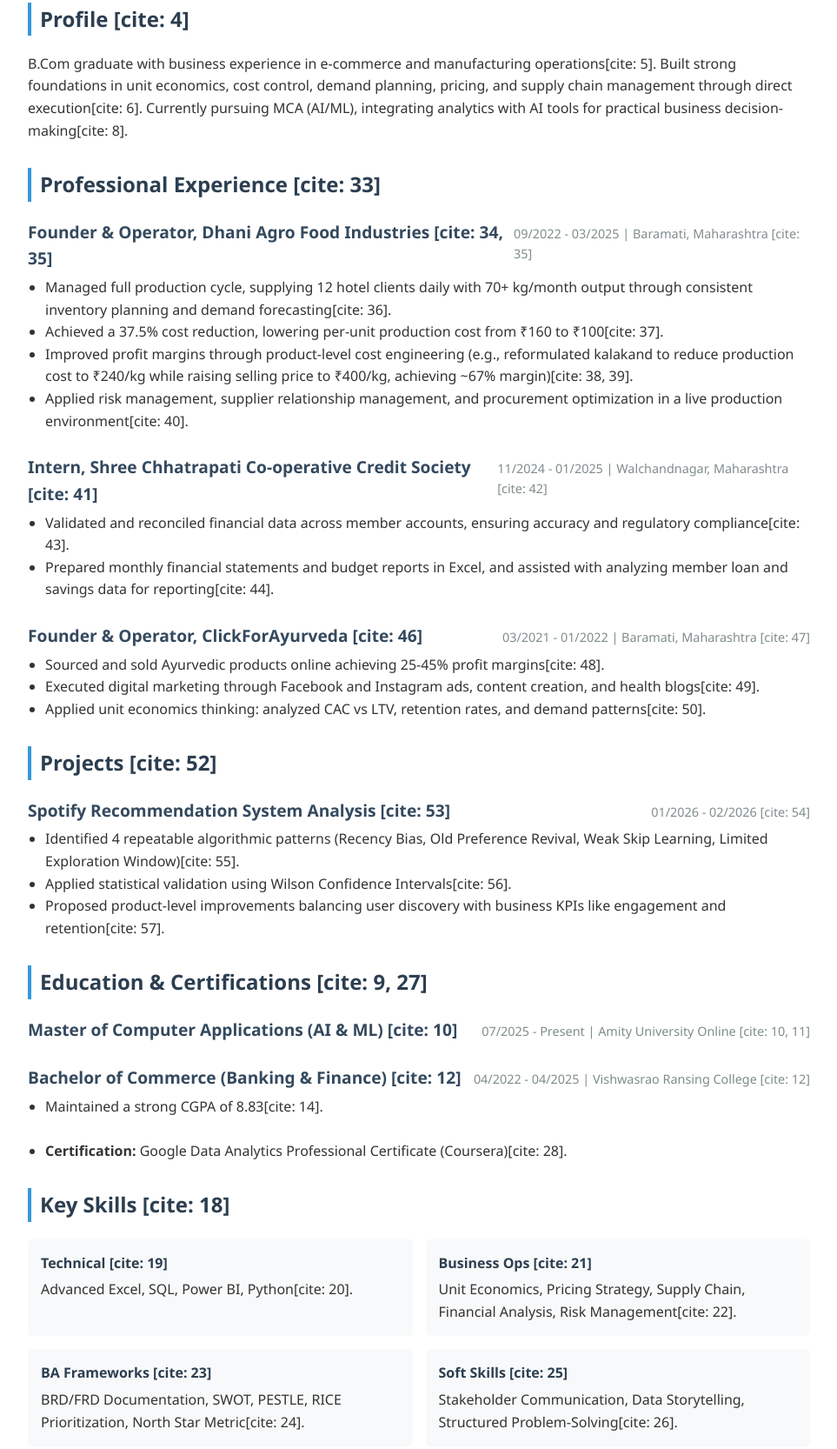
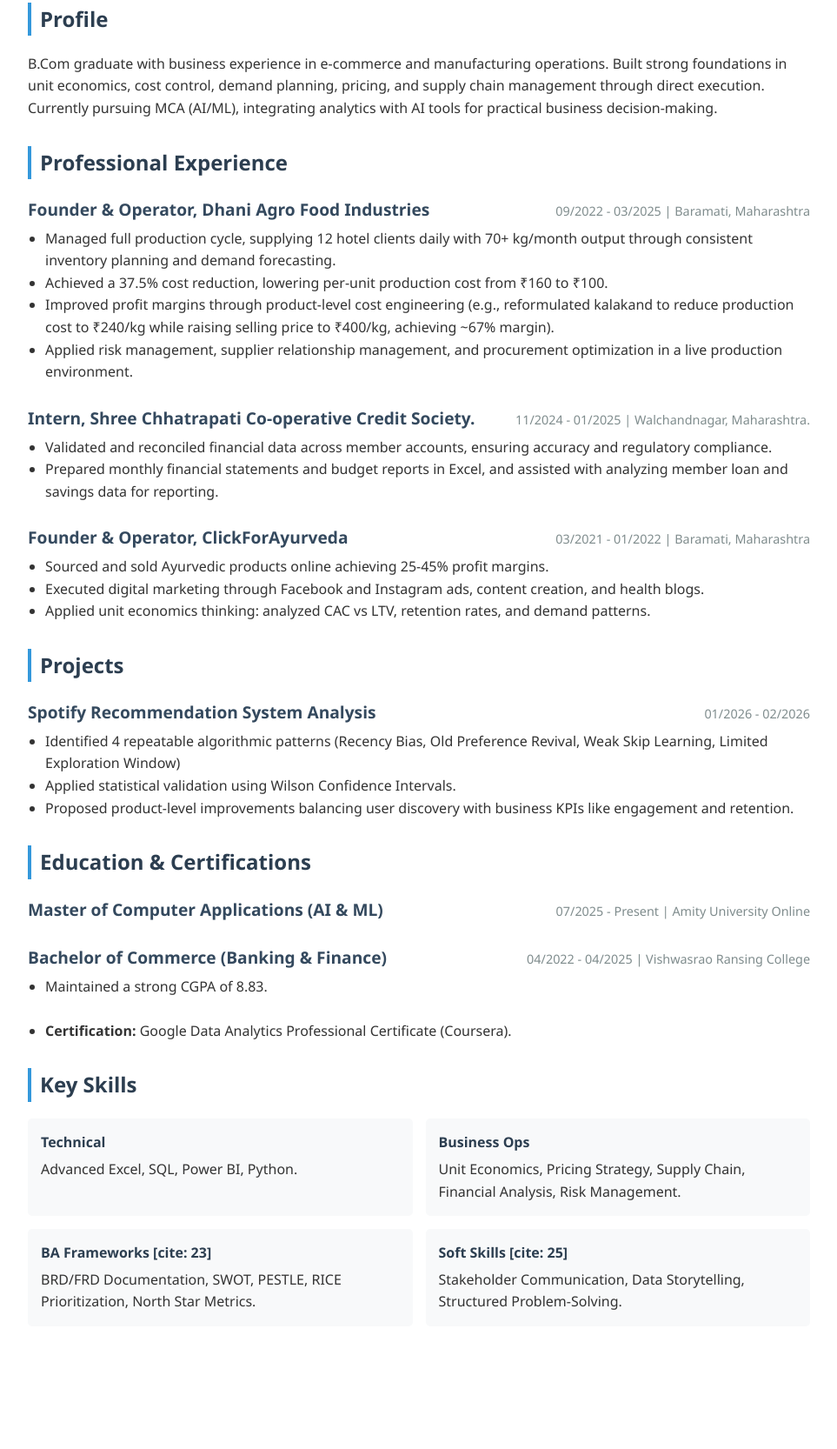
Before and after one commit to Yashraj-arch/yashraj-arch.github.io, a plain HTML site: page index.html in a window 1280 px wide. Shown: the part 277-1943 px from the top of the page at 87% size, without its empty margins (158-1121 px from the left). After the commit the page ends 1842 px from the top, so only its background shows below. Drawn offline with Linux system fonts and the light colour scheme.

Commit message:
Updated 1

```diff
--- a/index.html
+++ b/index.html
@@ -92,115 +92,115 @@
 <body>
     <div class="container">
         <header>
-            <h1>Yashraj Nimbalkar [cite: 1]</h1>
+            <h1>Yashraj Nimbalkar</h1>
             <div class="contact-links">
-                Pune [cite: 2] | yashraj241103@gmail.com [cite: 2] | +91 7517223324 [cite: 2]
+                Pune | yashraj241103@gmail.com | +91 7517223324
                 <br><br>
                 <a href="https://linkedin.com/in/yashraj-arch" target="_blank">LinkedIn </a> |
-                <a href="https://medium.com/@nimbalkaryashraj53" target="_blank">Medium [cite: 3]</a>
+                <a href="https://medium.com/@nimbalkaryashraj53" target="_blank">Medium </a>
             </div>
         </header>
 
         <section>
-            <h2>Profile [cite: 4]</h2>
-            <p>B.Com graduate with business experience in e-commerce and manufacturing operations[cite: 5]. Built strong foundations in unit economics, cost control, demand planning, pricing, and supply chain management through direct execution[cite: 6]. Currently pursuing MCA (AI/ML), integrating analytics with AI tools for practical business decision-making[cite: 8].</p>
+            <h2>Profile </h2>
+            <p>B.Com graduate with business experience in e-commerce and manufacturing operations. Built strong foundations in unit economics, cost control, demand planning, pricing, and supply chain management through direct execution. Currently pursuing MCA (AI/ML), integrating analytics with AI tools for practical business decision-making.</p>
         </section>
 
         <section>
-            <h2>Professional Experience [cite: 33]</h2>
+            <h2>Professional Experience </h2>
 
             <div class="experience-item">
                 <div class="item-header">
-                    <span class="item-title">Founder & Operator, Dhani Agro Food Industries [cite: 34, 35]</span>
-                    <span class="item-meta">09/2022 - 03/2025 | Baramati, Maharashtra [cite: 35]</span>
+                    <span class="item-title">Founder & Operator, Dhani Agro Food Industries </span>
+                    <span class="item-meta">09/2022 - 03/2025 | Baramati, Maharashtra </span>
                 </div>
                 <ul>
-                    <li>Managed full production cycle, supplying 12 hotel clients daily with 70+ kg/month output through consistent inventory planning and demand forecasting[cite: 36].</li>
-                    <li>Achieved a 37.5% cost reduction, lowering per-unit production cost from ₹160 to ₹100[cite: 37].</li>
-                    <li>Improved profit margins through product-level cost engineering (e.g., reformulated kalakand to reduce production cost to ₹240/kg while raising selling price to ₹400/kg, achieving ~67% margin)[cite: 38, 39].</li>
-                    <li>Applied risk management, supplier relationship management, and procurement optimization in a live production environment[cite: 40].</li>
+                    <li>Managed full production cycle, supplying 12 hotel clients daily with 70+ kg/month output through consistent inventory planning and demand forecasting.</li>
+                    <li>Achieved a 37.5% cost reduction, lowering per-unit production cost from ₹160 to ₹100.</li>
+                    <li>Improved profit margins through product-level cost engineering (e.g., reformulated kalakand to reduce production cost to ₹240/kg while raising selling price to ₹400/kg, achieving ~67% margin).</li>
+                    <li>Applied risk management, supplier relationship management, and procurement optimization in a live production environment.</li>
                 </ul>
             </div>
 
             <div class="experience-item">
                 <div class="item-header">
-                    <span class="item-title">Intern, Shree Chhatrapati Co-operative Credit Society [cite: 41]</span>
-                    <span class="item-meta">11/2024 - 01/2025 | Walchandnagar, Maharashtra [cite: 42]</span>
+                    <span class="item-title">Intern, Shree Chhatrapati Co-operative Credit Society.</span>
+                    <span class="item-meta">11/2024 - 01/2025 | Walchandnagar, Maharashtra.</span>
                 </div>
                 <ul>
-                    <li>Validated and reconciled financial data across member accounts, ensuring accuracy and regulatory compliance[cite: 43].</li>
-                    <li>Prepared monthly financial statements and budget reports in Excel, and assisted with analyzing member loan and savings data for reporting[cite: 44].</li>
+                    <li>Validated and reconciled financial data across member accounts, ensuring accuracy and regulatory compliance.</li>
+                    <li>Prepared monthly financial statements and budget reports in Excel, and assisted with analyzing member loan and savings data for reporting.</li>
                 </ul>
             </div>
 
             <div class="experience-item">
                 <div class="item-header">
-                    <span class="item-title">Founder & Operator, ClickForAyurveda [cite: 46]</span>
-                    <span class="item-meta">03/2021 - 01/2022 | Baramati, Maharashtra [cite: 47]</span>
+                    <span class="item-title">Founder & Operator, ClickForAyurveda </span>
+                    <span class="item-meta">03/2021 - 01/2022 | Baramati, Maharashtra </span>
                 </div>
                 <ul>
-                    <li>Sourced and sold Ayurvedic products online achieving 25-45% profit margins[cite: 48].</li>
-                    <li>Executed digital marketing through Facebook and Instagram ads, content creation, and health blogs[cite: 49].</li>
-                    <li>Applied unit economics thinking: analyzed CAC vs LTV, retention rates, and demand patterns[cite: 50].</li>
+                    <li>Sourced and sold Ayurvedic products online achieving 25-45% profit margins.</li>
+                    <li>Executed digital marketing through Facebook and Instagram ads, content creation, and health blogs.</li>
+                    <li>Applied unit economics thinking: analyzed CAC vs LTV, retention rates, and demand patterns.</li>
                 </ul>
             </div>
         </section>
 
         <section>
-            <h2>Projects [cite: 52]</h2>
+            <h2>Projects </h2>
             <div class="project-item">
                 <div class="item-header">
-                    <span class="item-title">Spotify Recommendation System Analysis [cite: 53]</span>
-                    <span class="item-meta">01/2026 - 02/2026 [cite: 54]</span>
+                    <span class="item-title">Spotify Recommendation System Analysis </span>
+                    <span class="item-meta">01/2026 - 02/2026 </span>
                 </div>
                 <ul>
-                    <li>Identified 4 repeatable algorithmic patterns (Recency Bias, Old Preference Revival, Weak Skip Learning, Limited Exploration Window)[cite: 55].</li>
-                    <li>Applied statistical validation using Wilson Confidence Intervals[cite: 56].</li>
-                    <li>Proposed product-level improvements balancing user discovery with business KPIs like engagement and retention[cite: 57].</li>
+                    <li>Identified 4 repeatable algorithmic patterns (Recency Bias, Old Preference Revival, Weak Skip Learning, Limited Exploration Window)</li>
+                    <li>Applied statistical validation using Wilson Confidence Intervals.</li>
+                    <li>Proposed product-level improvements balancing user discovery with business KPIs like engagement and retention.</li>
                 </ul>
             </div>
         </section>
 
         <section>
-            <h2>Education & Certifications [cite: 9, 27]</h2>
+            <h2>Education & Certifications </h2>
             <div class="education-item">
                 <div class="item-header">
-                    <span class="item-title">Master of Computer Applications (AI & ML) [cite: 10]</span>
-                    <span class="item-meta">07/2025 - Present | Amity University Online [cite: 10, 11]</span>
+                    <span class="item-title">Master of Computer Applications (AI & ML) </span>
+                    <span class="item-meta">07/2025 - Present | Amity University Online </span>
                 </div>
             </div>
             <div class="education-item">
                 <div class="item-header">
-                    <span class="item-title">Bachelor of Commerce (Banking & Finance) [cite: 12]</span>
-                    <span class="item-meta">04/2022 - 04/2025 | Vishwasrao Ransing College [cite: 12]</span>
+                    <span class="item-title">Bachelor of Commerce (Banking & Finance) </span>
+                    <span class="item-meta">04/2022 - 04/2025 | Vishwasrao Ransing College </span>
                 </div>
                 <ul>
-                    <li>Maintained a strong CGPA of 8.83[cite: 14].</li>
+                    <li>Maintained a strong CGPA of 8.83.</li>
                 </ul>
             </div>
             <ul>
-                <li><strong>Certification:</strong> Google Data Analytics Professional Certificate (Coursera)[cite: 28].</li>
+                <li><strong>Certification:</strong> Google Data Analytics Professional Certificate (Coursera).</li>
             </ul>
         </section>
 
         <section>
-            <h2>Key Skills [cite: 18]</h2>
+            <h2>Key Skills </h2>
             <div class="skills-grid">
                 <div class="skill-category">
-                    <strong>Technical [cite: 19]</strong>
-                    Advanced Excel, SQL, Power BI, Python[cite: 20].
+                    <strong>Technical </strong>
+                    Advanced Excel, SQL, Power BI, Python.
                 </div>
                 <div class="skill-category">
-                    <strong>Business Ops [cite: 21]</strong>
-                    Unit Economics, Pricing Strategy, Supply Chain, Financial Analysis, Risk Management[cite: 22].
+                    <strong>Business Ops </strong>
+                    Unit Economics, Pricing Strategy, Supply Chain, Financial Analysis, Risk Management.
                 </div>
                 <div class="skill-category">
                     <strong>BA Frameworks [cite: 23]</strong>
-                    BRD/FRD Documentation, SWOT, PESTLE, RICE Prioritization, North Star Metric[cite: 24].
+                    BRD/FRD Documentation, SWOT, PESTLE, RICE Prioritization, North Star Metrics.
                 </div>
                 <div class="skill-category">
                     <strong>Soft Skills [cite: 25]</strong>
-                    Stakeholder Communication, Data Storytelling, Structured Problem-Solving[cite: 26].
+                    Stakeholder Communication, Data Storytelling, Structured Problem-Solving.
                 </div>
             </div>
         </section>
```
